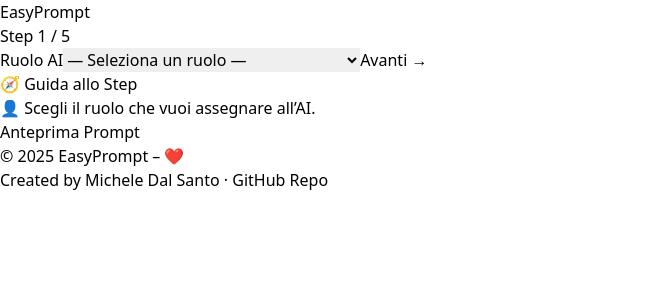
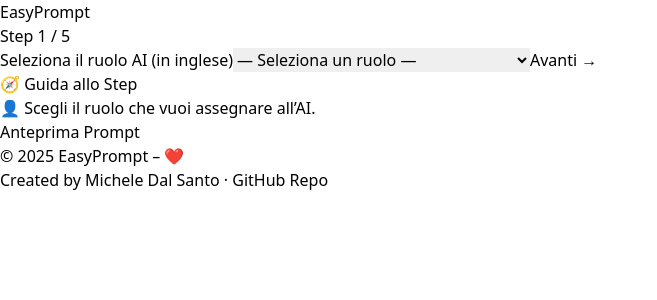
Before and after one commit to micheledalsanto/EasyPrompt, a React (Vite) app: page / in a window 1280 px wide. Both pictures are taken after a click on the button "🚀 Comincia subito!". Shown: the top 300 px of the page, without its empty margins (0-657 px from the left). Built offline with nearby package versions, Linux system fonts and the light colour scheme.

Commit message:
fixed typo

```diff
--- a/src/components/StepRole.jsx
+++ b/src/components/StepRole.jsx
@@ -64,7 +64,7 @@
   function StepRole({ role, setRole, onNext }) {
     return (
       <>
-        <label className="block text-sm font-medium mb-2">Ruolo AI</label>
+        <label className="block text-sm font-medium mb-2">Seleziona il ruolo AI (in inglese)</label>
         <select
           value={role}
           onChange={e => setRole(e.target.value)}
```
